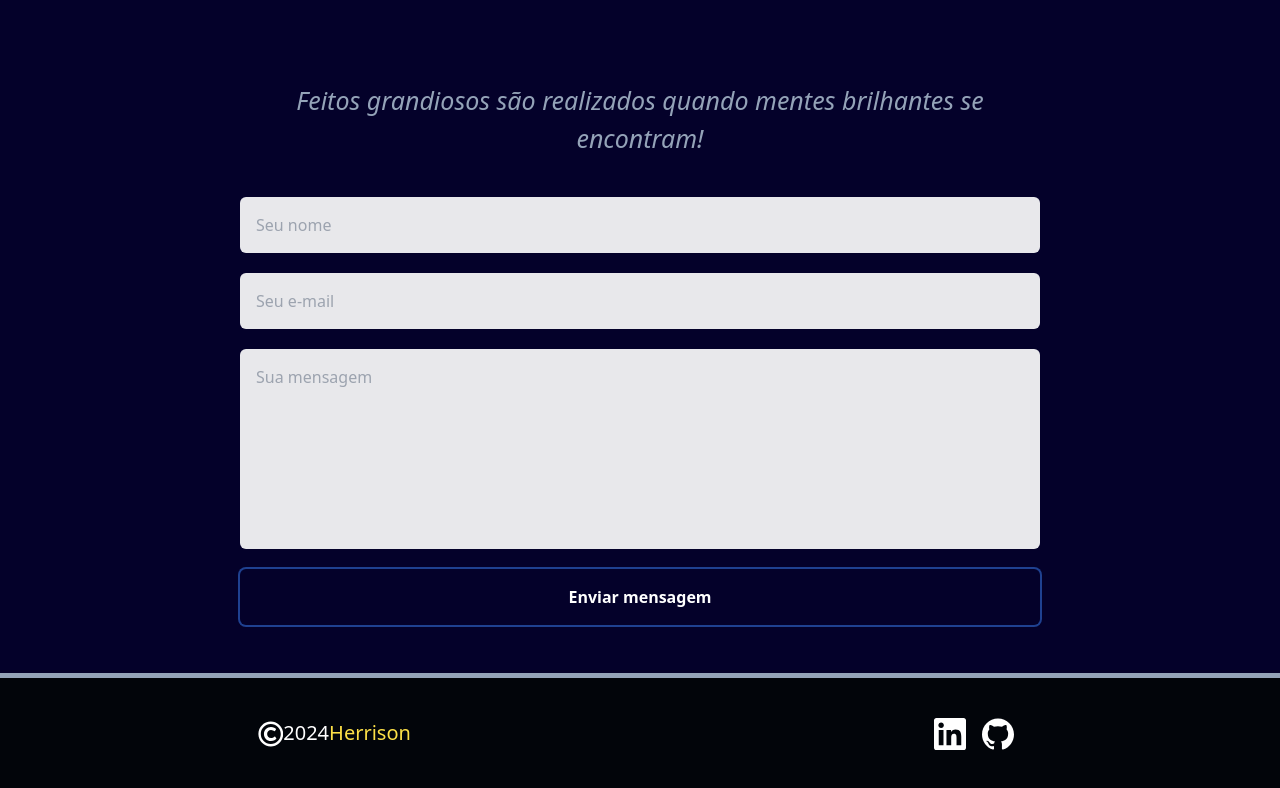
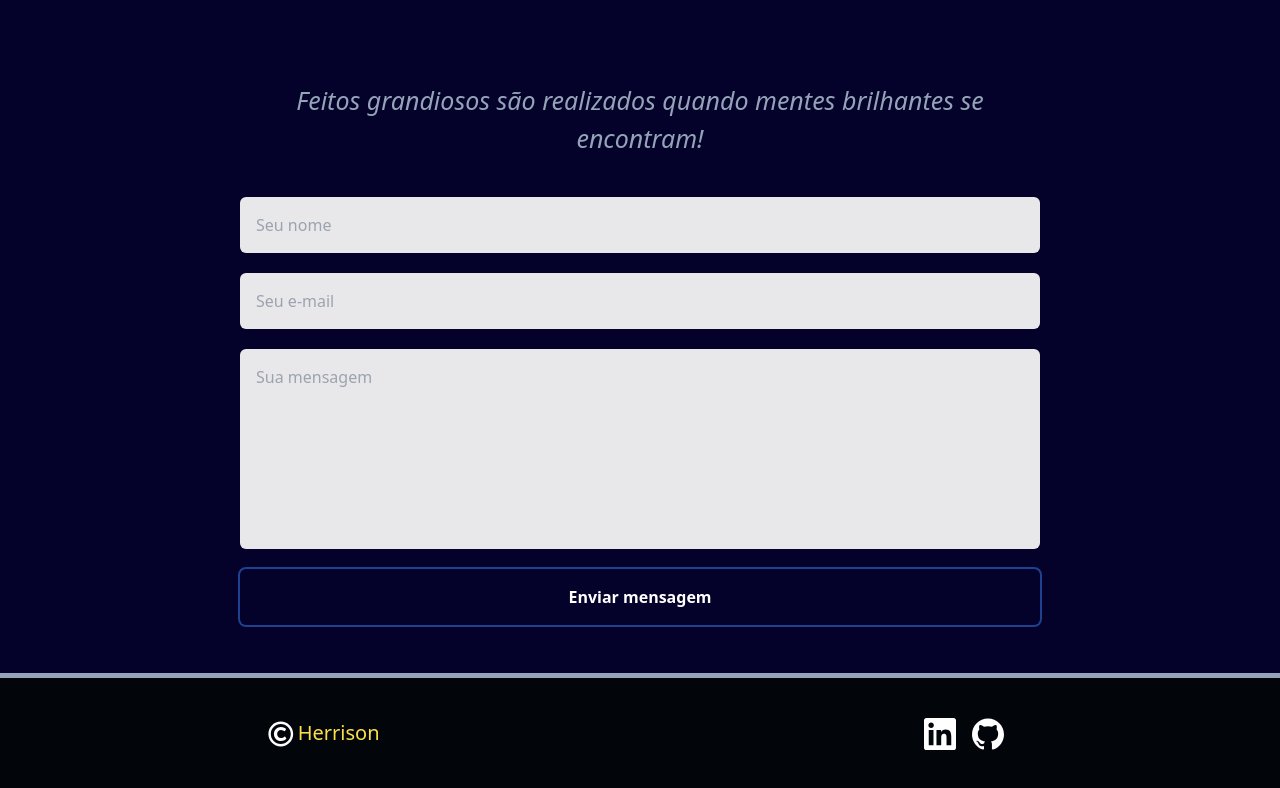
Before and after one commit to Stormlig/Portfolio, a React (Vite) app: page / in a window 1280 px wide. Shown: the part 5533-6321 px from the top of the page. Built offline with nearby package versions, Linux system fonts and the light colour scheme; a web font is replaced by a local one.

Commit message:
update footer

```diff
--- a/src/components/background/Footer/Footer.tsx
+++ b/src/components/background/Footer/Footer.tsx
@@ -5,7 +5,7 @@ const Footer = () => {
   return (
     <footer className=" pb-20 pt-8 bg-[#02050a] text-white lg:py-10">
       <div className='flex flex-row-auto justify-around '>
-        <p className='text-[20px] flex'><FaRegCopyright className='w-[1.6rem] h-[2rem]' /> 2024 <span className='text-yellow-300 '> Herrison </span></p>
+        <p className='text-[20px] flex'><FaRegCopyright className='w-[1.6rem] h-[2rem]' /><span className='text-yellow-300 pl-1'> Herrison </span></p>
         <ul className='flex flex-row text-[2rem] '>
           <li className='mx-2 hover:text-yellow-100 duration-300'>
             <a href={linkedin} target="_blank"
```
